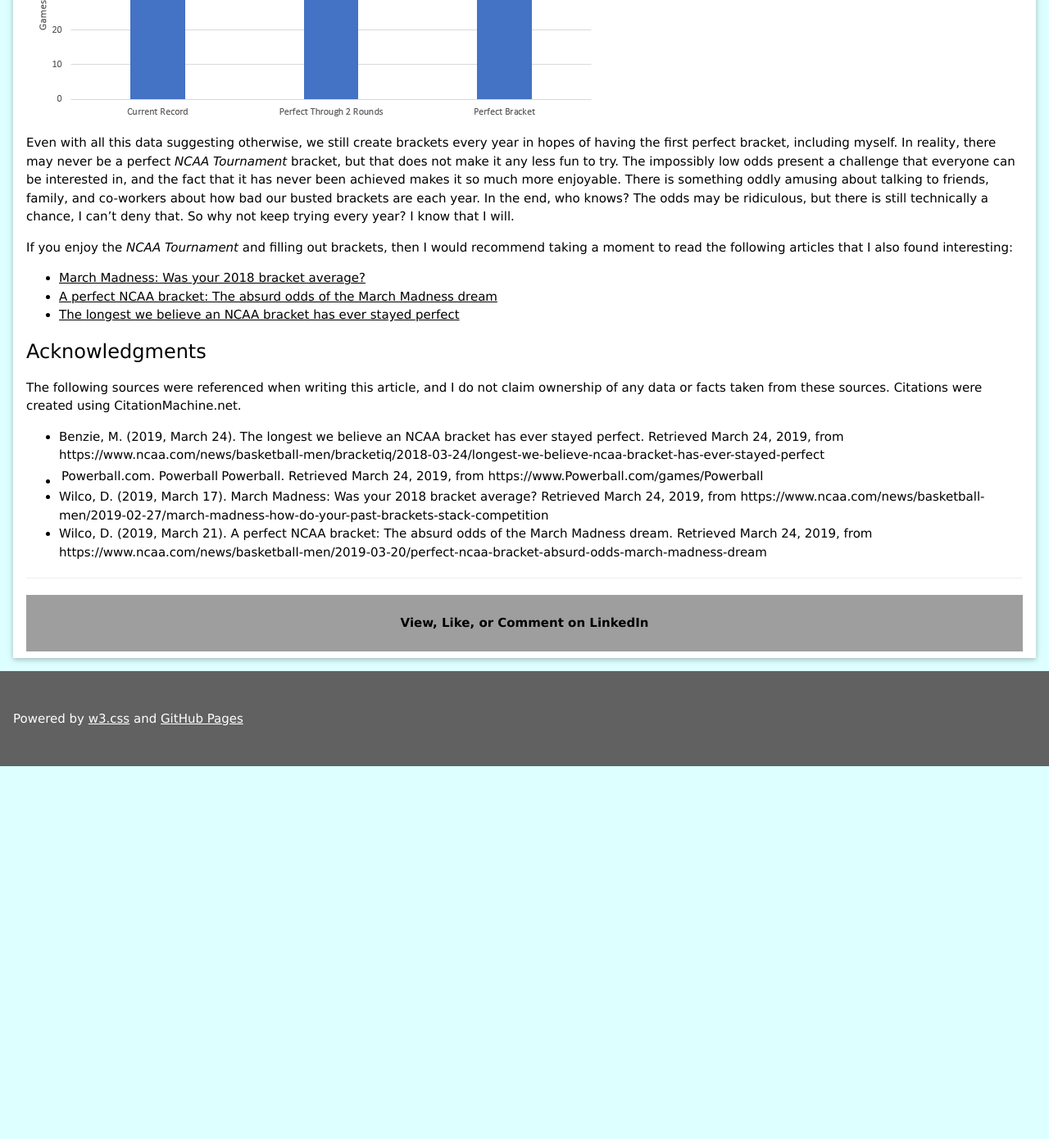
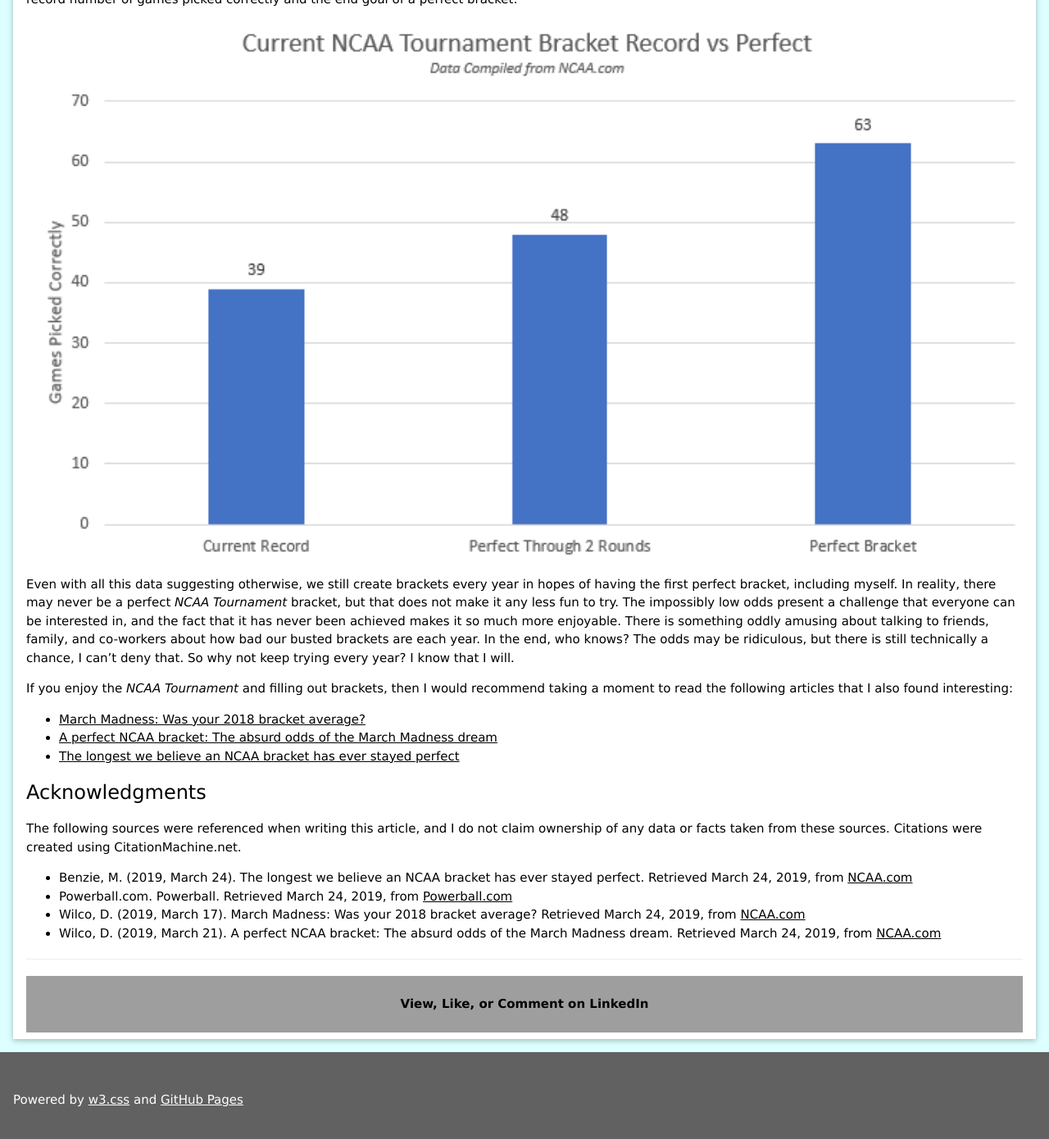
Before and after one commit to frederickm13/frederickm13.github.io, a Jekyll site: the page built from _posts/2019-03-24-HowCloseAreWeToPerfectBracket.md, in a window 1280 px wide and 1400 px high, scrolled down 1772 px. Shown: the top 1390 px of the window at 82% size. Built offline with Jekyll 4.4.1, drawn with Linux system fonts in a browser that asks for light colours; before the commit the page ends 2707 px from its top, so only the background shows below that.

Commit message:
Correct image overlay issue. Added auto center to all pages.

```diff
--- a/_layouts/About.html
+++ b/_layouts/About.html
@@ -3,7 +3,7 @@
 {% include header.html %}
 
 <body class="w3-pale-blue">
-    <div class="w3-content" style="max-width:1400px">
+    <div class="w3-auto">
         {% include menu.html %}
 
         <header class="w3-container w3-center w3-padding-32">
--- a/_layouts/Blog.html
+++ b/_layouts/Blog.html
@@ -3,7 +3,7 @@
 {% include header.html %}
 
 <body class="w3-pale-blue">
-    <div class="w3-content" style="max-width:1400px">
+    <div class="w3-auto">
         {% include menu.html %}
 
         <header class="w3-container w3-center w3-padding-32">
--- a/_layouts/Home.html
+++ b/_layouts/Home.html
@@ -3,7 +3,7 @@
 {% include header.html %}
 
 <body class="w3-pale-blue">
-    <div class="w3-content" style="max-width:1400px">
+    <div class="w3-auto">
         {% include menu.html %}
 
         <header class="w3-container w3-center w3-padding-32">
--- a/_layouts/Post.html
+++ b/_layouts/Post.html
@@ -3,7 +3,7 @@
   {% include header.html %}
 
 <body class="w3-pale-blue">
-    <div class="w3-content" style="max-width:1400px">
+    <div class="w3-auto">
         {% include menu.html %}
 
         <header class="w3-container w3-center w3-padding-32">
@@ -29,7 +29,6 @@
                 </a>
             </div>
         </div>
-
     </div>
 
     {% include footer.html %}
--- a/_posts/2019-03-24-HowCloseAreWeToPerfectBracket.md
+++ b/_posts/2019-03-24-HowCloseAreWeToPerfectBracket.md
@@ -22,13 +22,13 @@
 
 Even with the rise of AI and machine learning in the technology world, we are not getting any closer to creating a perfect bracket. The following graph shows the average user's *NCAA Tournament* bracket score over the past eight years according to *[NCAA.com](https://www.ncaa.com/news/basketball-men/2019-02-27/march-madness-how-do-your-past-brackets-stack-competition)* (192 is a perfect score):
 
-![NCAA Bracket Challenge Scores Over Past 8 Years](/data/images/NcaaTourneyGraph.PNG)
+<img src="/data/images/NcaaTourneyGraph.PNG" class="w3-round" style="width:100%">
 
 As one can see above, we have not improved as a whole over the past eight years. This sporting event is just that unpredictable. Also, with the increasing impact of the three pointer in the game of basketball, one could argue that the tournament will become even more unpredictable moving forward.
 
 The current record number of correct games picked in a row in an NCAA bracket, as reported by *[NCAA.com](https://www.ncaa.com/news/basketball-men/bracketiq/2018-03-24/longest-we-believe-ncaa-bracket-has-ever-stayed-perfect)*, is 39 games. While this is impressive, it is still not even a perfect bracket through the first two rounds (48 games). Since visual aids always help, the below graph shows the discrepancy between the current record number of games picked correctly and the end goal of a perfect bracket:
 
-![Current NCAA Tournament Bracket Record vs Perfect](/data/images/NcaaRecord.PNG)
+<img src="/data/images/NcaaRecord.PNG" class="w3-round" style="width:100%">
 
 Even with all this data suggesting otherwise, we still create brackets every year in hopes of having the first perfect bracket, including myself. In reality, there may never be a perfect *NCAA Tournament* bracket, but that does not make it any less fun to try. The impossibly low odds present a challenge that everyone can be interested in, and the fact that it has never been achieved makes it so much more enjoyable. There is something oddly amusing about talking to friends, family, and co-workers about how bad our busted brackets are each year. In the end, who knows? The odds may be ridiculous, but there is still technically a chance, I can't deny that. So why not keep trying every year? I know that I will.
 
```
Also changed, not shown: other parts of _posts/2019-03-24-HowCloseAreWeToPerfectBracket.md (+4 -4 lines). Lines whose indentation alone changed are shown as unchanged.
